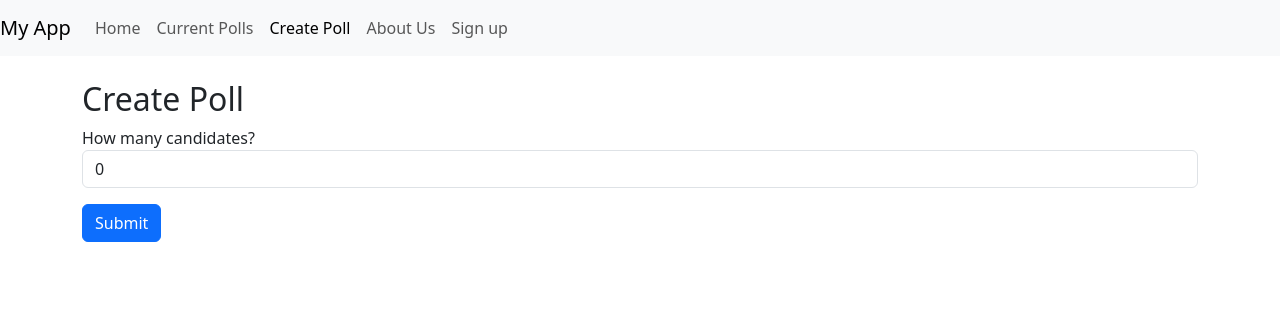
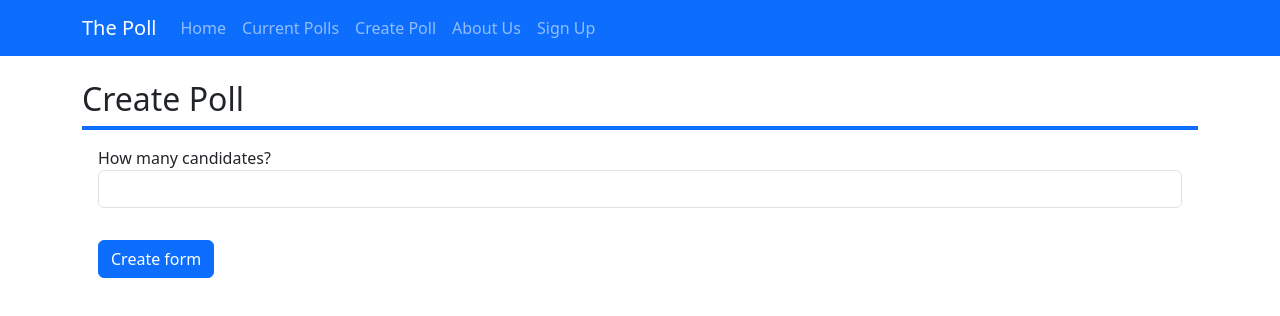
Before and after one commit to koushikjis/the-poll, a React (Create React App) app: page /create-poll in a window 1280 px wide. Shown: the top 316 px of the page. Built offline with nearby package versions, Linux system fonts and the light colour scheme.

Commit message:
Create form on button press, style change in form

```diff
--- a/public/index.html
+++ b/public/index.html
@@ -24,7 +24,7 @@
       work correctly both with client-side routing and a non-root public URL.
       Learn how to configure a non-root public URL by running `npm run build`.
     -->
-    <title>React App</title>
+    <title>The Poll</title>
   </head>
   <body>
     <noscript>You need to enable JavaScript to run this app.</noscript>
--- a/src/App.tsx
+++ b/src/App.tsx
@@ -18,28 +18,36 @@ const App: React.FC = () => {
         <Route path="/create-poll" element={<CreatePoll />} />
         <Route path="/about-us" element={<AboutUs />} />
         <Route path="/sign-up" element={<SignUp />} />
-      <Route path="/mypoll" element={<MyPollPage candidates={[
+        <Route
+          path="/mypoll"
+          element={
+            <MyPollPage
+              candidates={[
                 {
-            id: '1',
-            photo: 'candidate1.jpg',
-            name: 'Candidate 1',
-            votes: 10
+                  id: "1",
+                  photo: require("./asset/candidate1.jpg"),
+                  name: "Rhino",
+                  votes: 10,
                 },
                 {
-            id: '2',
-            photo: 'candidate2.jpg',
-            name: 'Candidate 2',
-            votes: 5
+                  id: "2",
+                  photo: "/asset/candidate2.jpg",
+                  name: "Candidate 2",
+                  votes: 5,
                 },
                 {
-            id: '3',
-            photo: 'candidate3.jpg',
-            name: 'Candidate 3',
-            votes: 2
+                  id: "3",
+                  photo: "/asset/candidate3.jpg",
+                  name: "Candidate 3",
+                  votes: 2,
+                },
+              ]}
+              onVote={function (candidateId: string): void {
+                throw new Error("Function not implemented.");
+              }}
+            />
           }
-        ]} onVote={function (candidateId: string): void {
-          throw new Error("Function not implemented.");
-        } } />} />
+        />
       </Routes>
     </Router>
   );
--- a/src/components/CreatePoll.tsx
+++ b/src/components/CreatePoll.tsx
@@ -1,36 +1,53 @@
-import React, { useContext, useState } from 'react';
-import _ from 'lodash';
-import AppContext from '../context/AppContext';
+import React, { useContext, useState } from "react";
+import _ from "lodash";
+import AppContext from "../context/AppContext";
 
 const CreatePoll: React.FC = () => {
+  const [candidates, setCandidates] = useState<
+    Array<{ photo: File | null; name: string }>
+  >([]);
+  const [formSubmitted, setFormSubmitted] = useState(false);
+  const [fieldRendered, setFieldRendered] = useState(false);
 
-  const [candidates, setCandidates] = useState<Array<{ photo: File | null; name: string }>>([]);
-  const [formSubmitted, setFormSubmitted] = useState(false);
-  const [fieldRendered, setFieldRendered] = useState(false)
+  const context = useContext(AppContext);
+  const [numOfCandidates, setNumOfCandidates] = useState(
+    context?.state.pollCount || 0
+  );
+  const [inputNumber, setInputNumber] = useState('')
 
-  const context = useContext(AppContext)
-  const [numOfCandidates, setNumOfCandidates] = useState(context?.state.pollCount|| 0);
-
-  const handleNumOfCandidatesChange = (e: React.ChangeEvent<HTMLInputElement>) => {
-    setNumOfCandidates(parseInt(e.target.value, 10));
-    setCandidates(Array.from({ length: parseInt(e.target.value, 10) }, () => ({ photo: null, name: '' })));
-    if (e.target.value) {
-      context?.dispatch({type: "SET_POLL_COUNT", payload: +e.target.value })
-      setTimeout(()=>setFieldRendered(true), 20)
+  const handleNumOfCandidatesChange = (
+    value: number
+  ) => {
+    setNumOfCandidates(value);
+    setCandidates(
+      Array.from({ length: value }, () => ({
+        photo: null,
+        name: "",
+      }))
+    );
+    if (value) {
+      context?.dispatch({ type: "SET_POLL_COUNT", payload: value });
+      setTimeout(() => setFieldRendered(true), 20);
     }
   };
 
-  const handleCandidatePhotoChange = (e: React.ChangeEvent<HTMLInputElement>, index: number) => {
+  const handleCandidatePhotoChange = (
+    e: React.ChangeEvent<HTMLInputElement>,
+    index: number
+  ) => {
     const newCandidates = [...candidates];
     newCandidates[index].photo = e.target.files ? e.target.files[0] : null;
     setCandidates(newCandidates);
   };
 
-  const handleCandidateNameChange = (e: React.ChangeEvent<HTMLInputElement>, index: number) => {
+  const handleCandidateNameChange = (
+    e: React.ChangeEvent<HTMLInputElement>,
+    index: number
+  ) => {
     let newCandidates = [...candidates];
     if (!newCandidates.length) {
-        newCandidates = []
-        newCandidates.push({name:'', photo:null})
+      newCandidates = [];
+      newCandidates.push({ name: "", photo: null });
     }
     newCandidates[index].name = e.target.value;
     setCandidates(newCandidates);
@@ -40,7 +57,7 @@ const CreatePoll: React.FC = () => {
     e.preventDefault();
     // Handle form submission logic here
     if (candidates.length > 0) {
-      console.log('Form submitted:', candidates);
+      console.log("Form submitted:", candidates);
       // Reset form fields
       setNumOfCandidates(0);
       setCandidates([]);
@@ -56,36 +73,80 @@ const CreatePoll: React.FC = () => {
 
   const renderCandidateFields = () => {
     return _.times(numOfCandidates, (index: number) => (
-      <div key={index} className="mt-3 mb-3 border border-secondary rounded">
+      <div
+        key={index}
+        className="mt-3 mb-3 border-bottom border-primary rounded"
+      >
+        <div className="form-group m-2">
+          <h5 className="border-bottom mb-3 mt-4">Candidate {index + 1}:&nbsp;</h5>
+        </div>
         <div className="form-group m-2">
           <label>Candidate Photo:&nbsp;</label>
-          <input className="form-control-file" name='candidate_photo_${index}' type="file" onChange={(e) => handleCandidatePhotoChange(e, index)} />
+          <input
+            className="form-control-file"
+            name={`candidate_photo_${index}`}
+            type="file"
+            onChange={(e) => handleCandidatePhotoChange(e, index)}
+          />
         </div>
         <div className="form-group m-2">
           <label>Candidate Name:</label>
-          <input className="form-control" name='candidate_name_${index}' type="text" onChange={(e) => handleCandidateNameChange(e, index)} />
+          <input
+            className="form-control"
+            name={`candidate_name_${index}`}
+            type="text"
+            onChange={(e) => handleCandidateNameChange(e, index)}
+          />
         </div>
       </div>
     ));
   };
 
-  if(context?.state.pollCount) setTimeout(()=>setFieldRendered(true), 1)
+  if (context?.state.pollCount) setTimeout(() => setFieldRendered(true), 1);
 
   return (
     <div className="container mt-4">
-      <h2>Create Poll</h2>
+      <div className="border-bottom border-4 border-primary">
+        <h2>Create Poll</h2>
+      </div>
       <form onSubmit={handleSubmit}>
-        {!fieldRendered && (<div className="form-group mb-3">
-          <label>How many candidates?</label>
-          <input className="form-control" name='how_many' type="number" min="0" value={numOfCandidates} onChange={handleNumOfCandidatesChange} />
-        </div>)}
+        {!fieldRendered && (
+          <>
+            <div className="form-group m-3">
+              <label>How many candidates?</label>
+              <input
+                className="form-control"
+                name="how_many"
+                type="number"
+                min="0"
+                value={inputNumber}
+                onChange={(e)=>setInputNumber(e.target.value)}
+              />
+            </div>
+            <button className="btn btn-primary m-3" onClick={()=>handleNumOfCandidatesChange(+inputNumber)} type="button">
+              Create form
+            </button>
+          </>
+        )}
         {renderCandidateFields()}
-        <button className="btn btn-primary" type="submit">Submit</button>
+        {fieldRendered && (
+          <button className="btn btn-primary m-3" type="submit">
+            Submit
+          </button>
+        )}
       </form>
       {formSubmitted && (
-        <div className="alert alert-success alert-dismissible fade show mt-3" role="alert">
+        <div
+          className="alert alert-success alert-dismissible fade show mt-3"
+          role="alert"
+        >
           Form submitted successfully!
-          <button type="button" className="btn-close" data-bs-dismiss="alert" aria-label="Close"></button>
+          <button
+            type="button"
+            className="btn-close"
+            data-bs-dismiss="alert"
+            aria-label="Close"
+          ></button>
         </div>
       )}
     </div>
--- a/src/components/Menu.tsx
+++ b/src/components/Menu.tsx
@@ -1,31 +1,41 @@
 import React from 'react';
-import { NavLink } from 'react-router-dom';
+import { Link } from 'react-router-dom';
 
 const Menu: React.FC = () => {
   return (
-    <nav className="navbar navbar-expand-lg navbar-light bg-light">
-      <NavLink className="navbar-brand" to="/">My App</NavLink>
-      <button className="navbar-toggler" type="button" data-toggle="collapse" data-target="#navbarNav" aria-controls="navbarNav" aria-expanded="false" aria-label="Toggle navigation">
+    <nav className="navbar sticky-top navbar-expand-lg navbar-dark bg-primary">
+      <div className="container">
+        <Link className="navbar-brand" to="/">The Poll</Link>
+        <button
+          className="navbar-toggler"
+          type="button"
+          data-bs-toggle="collapse"
+          data-bs-target="#navbarNav"
+          aria-controls="navbarNav"
+          aria-expanded="false"
+          aria-label="Toggle navigation"
+        >
           <span className="navbar-toggler-icon"></span>
         </button>
         <div className="collapse navbar-collapse" id="navbarNav">
           <ul className="navbar-nav">
             <li className="nav-item">
-            <NavLink className="nav-link" to="/">Home</NavLink>
+              <Link className="nav-link" to="/" aria-current="page">Home</Link>
             </li>
             <li className="nav-item">
-            <NavLink className="nav-link" to="/current-polls">Current Polls</NavLink>
+              <Link className="nav-link" to="/current-polls">Current Polls</Link>
             </li>
             <li className="nav-item">
-            <NavLink className="nav-link" to="/create-poll">Create Poll</NavLink>
+              <Link className="nav-link" to="/create-poll">Create Poll</Link>
             </li>
             <li className="nav-item">
-            <NavLink className="nav-link" to="/about-us">About Us</NavLink>
+              <Link className="nav-link" to="/about-us">About Us</Link>
             </li>
             <li className="nav-item">
-            <NavLink className="nav-link" to="/sign-up">Sign up</NavLink>
+              <Link className="nav-link" to="/sign-up">Sign Up</Link>
             </li>
           </ul>
+        </div>
       </div>
     </nav>
   );
--- a/src/components/SignUp.tsx
+++ b/src/components/SignUp.tsx
@@ -25,9 +25,11 @@ const SignUp: React.FC = () => {
 
   return (
     <div className="container mt-4">
+      <div className="border-bottom border-4 border-primary">
       <h2>Sign Up</h2>
+      </div>
       <form onSubmit={handleSubmit}>
-        <div  className='form-group mb-3 mt-3 border border-secondary rounded'>
+        <div  className='form-group mt-3 mb-3 border-bottom border-primary rounded'>
         <div className="form-group m-3">
           <label>Email:</label>
           <input className="form-control input-padding" type="email" value={email} onChange={handleEmailChange} />
```
Also changed, not shown: 1 other file (tests, documents, lock files or other folders). Lines whose indentation alone changed are shown as unchanged.
